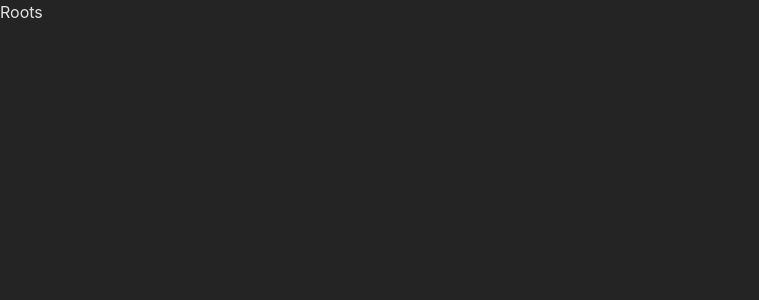
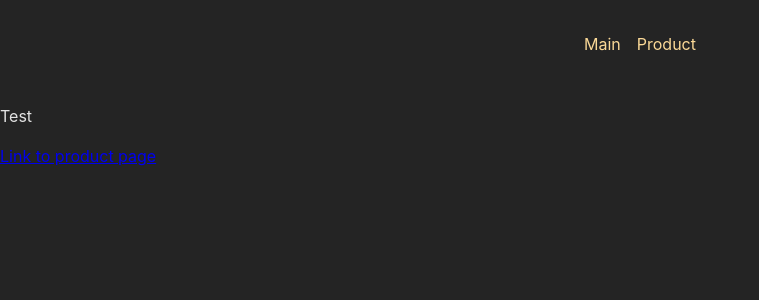
Before and after one commit to Changwhi/React-Practice-All, a React (Create React App) app in the folder MultipleSPA/: page / in a window 1280 px wide. Shown: the top 300 px of the page, without its empty margins (0-759 px from the left). Built offline with nearby package versions, Linux system fonts and the light colour scheme.

Commit message:
Refactor: Utilize the Outlet component to pass the child components

```diff
--- a/MultipleSPA/src/pages/Roots.js
+++ b/MultipleSPA/src/pages/Roots.js
@@ -1,5 +1,12 @@
+import React from 'react';
+import { Outlet } from 'react-router-dom';
+import MainNavegation from '../components/MainNavigation';
+
 const Roots = () => {
-    return <p1>Roots</p1>
+    return <React.Fragment>
+        <MainNavegation />
+        <Outlet />
+    </React.Fragment>
 };
 
 export default Roots;
```
